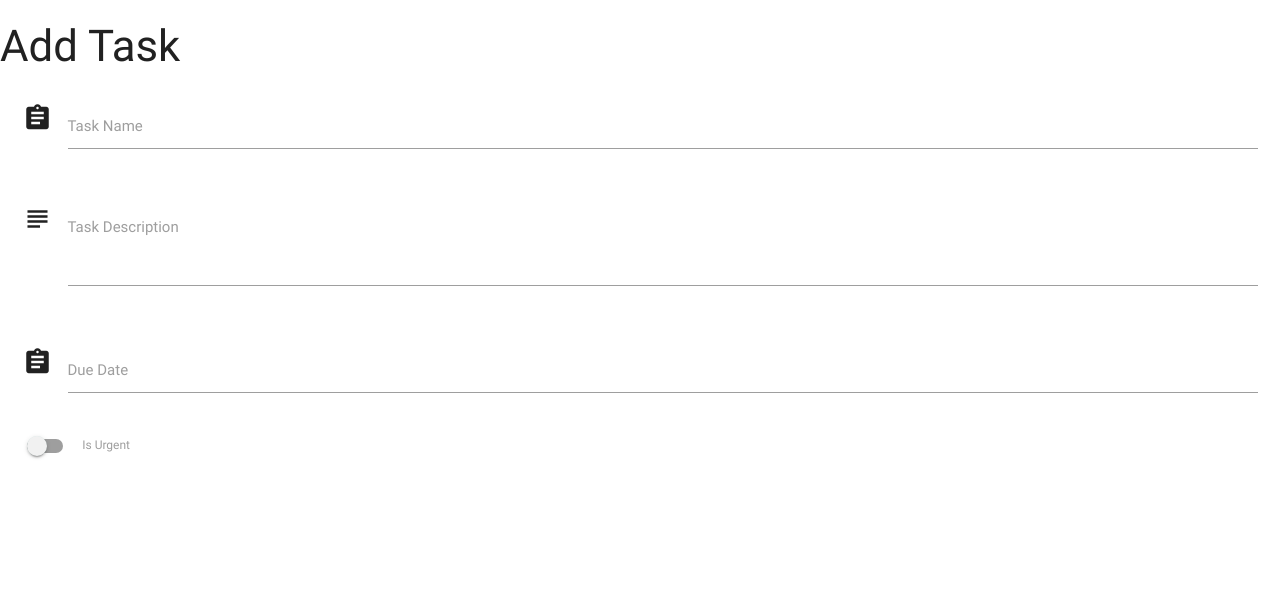
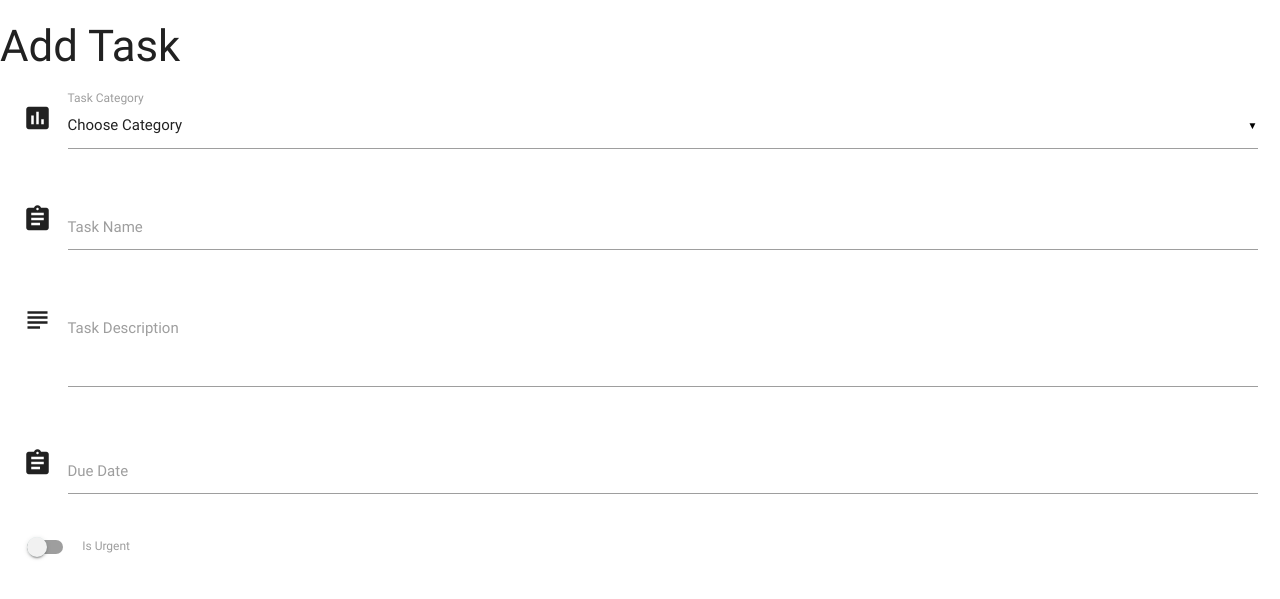
Before and after one commit to LivHed/task-manager, a Flask app: page /add_task in a window 1280 px wide. Shown: the top 599 px of the page. Run offline with Flask 2, Linux system fonts and the light colour scheme; some libraries are stand-ins or nearby versions.

Commit message:
Add a Select element with our category option elements

```diff
--- a/templates/addtask.html
+++ b/templates/addtask.html
@@ -3,6 +3,20 @@
 <h3>Add Task</h3>
 <div class="row">
     <form action="" method="POST" class="col s12">
+
+        <div class="row">
+            <div class="input-field col s12">
+                <i class="material-icons prefix">poll</i>
+                <select id="category" name="category_name">
+                <option value="" disabled selected>Choose Category</option>
+                {% for cat in categories %}
+                <option value="{{cat.category_name}}">{{cat.category_name}}</option>
+                {% endfor %}
+                </select>
+                <label>Task Category</label>
+            </div>
+        </div>
+
         <div class="row">
             <div class="input-field col s12">
                 <i class="material-icons prefix">assignment</i>
@@ -17,7 +31,7 @@
                 <label for="icon_telephone">Task Description</label>
             </div>
         </div>
-         <div class="row">
+        <div class="row">
             <div id="matfix" class="input-field col s12">
                 <i class="material-icons prefix">assignment</i>
                 <input id="due_date" name="due_date" type="text" class="datepicker">
--- a/templates/base.html
+++ b/templates/base.html
@@ -14,6 +14,7 @@
     <script type="text/javascript">
         $(document).ready(function() {
             $('.collapsible').collapsible();
+            $('select').material_select();
         });
 
         $('.datepicker').pickadate({
```
